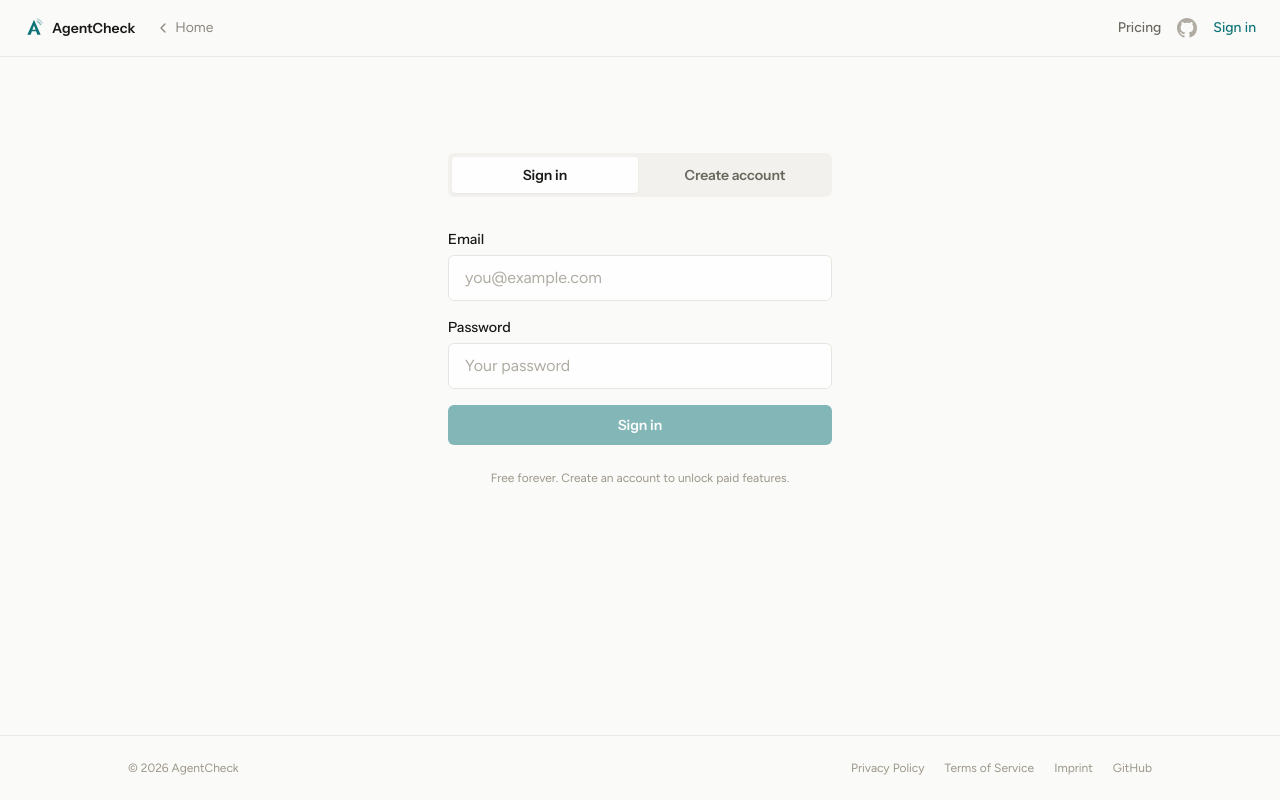
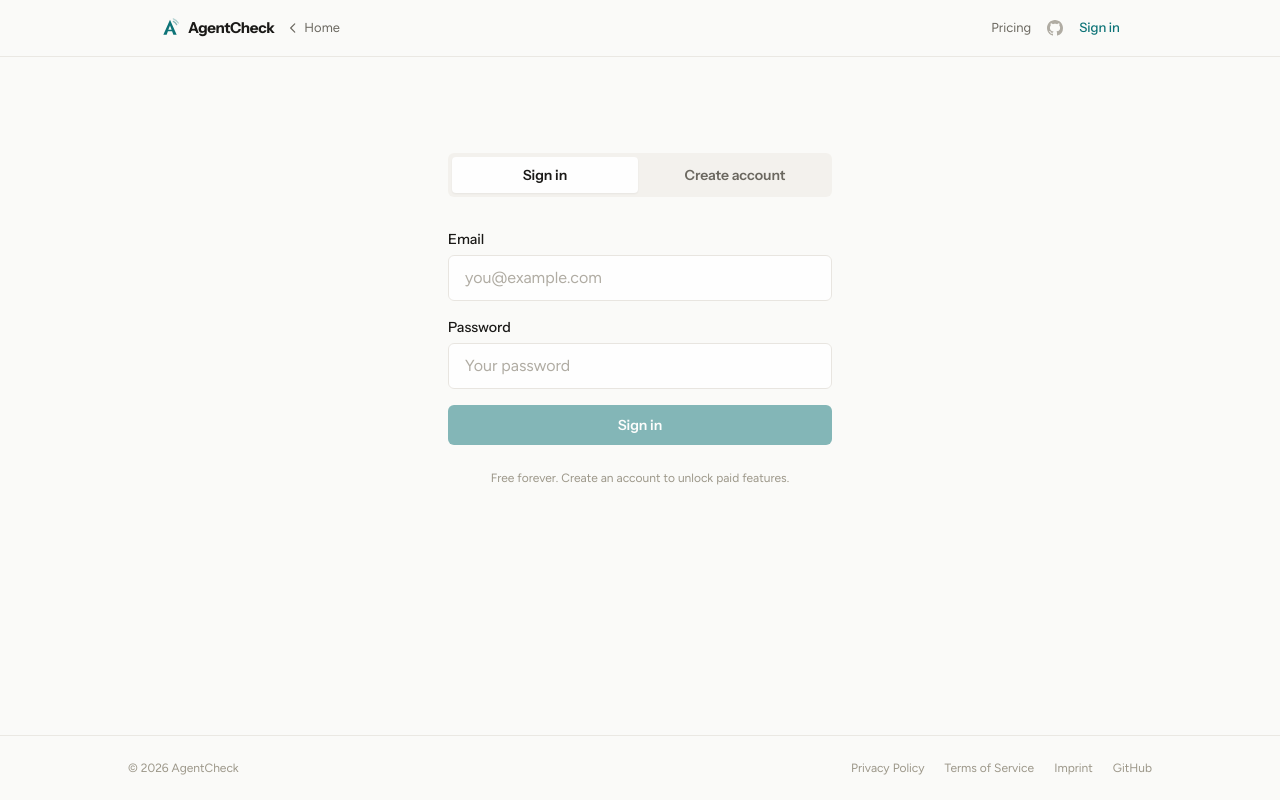
Before and after one commit to lennystepn-hue/agentready, a Vue app in the folder frontend/: page /login in a window 1280 px wide. Built offline with nearby package versions, Linux system fonts and the light colour scheme.

Commit message:
Polish header: move nav links to center, smaller GitHub icon, cleaner layout
Co-Authored-By: Claude Opus 4.6 (1M context) <noreply@anthropic.com>

```diff
--- a/frontend/src/components/AppHeader.vue
+++ b/frontend/src/components/AppHeader.vue
@@ -1,83 +1,68 @@
 <script setup>
 import { isLoggedIn } from '../auth.js'
 import UserDropdown from './UserDropdown.vue'
-import { useRoute } from 'vue-router'
-
-const route = useRoute()
 
 defineProps({
-  showBack: {
-    type: String,
-    default: '',
-  },
-  backLabel: {
-    type: String,
-    default: 'Back',
-  },
+  showBack: { type: String, default: '' },
+  backLabel: { type: String, default: 'Back' },
 })
 </script>
 
 <template>
   <header class="sticky top-0 z-50 bg-page/95 backdrop-blur-sm border-b border-border-light">
-    <div class="h-14 max-w-7xl mx-auto px-4 sm:px-6 flex items-center justify-between gap-4">
-      <!-- Left -->
-      <div class="flex items-center gap-3 min-w-0">
-        <router-link to="/" class="flex items-center gap-2 shrink-0">
+    <div class="h-14 max-w-5xl mx-auto px-6 lg:px-8 flex items-center justify-between">
+      <!-- Left: Logo + back -->
+      <div class="flex items-center gap-3">
+        <router-link to="/" class="flex items-center gap-2 flex-shrink-0">
           <svg class="w-5 h-5 text-accent" viewBox="0 0 24 24" fill="none">
             <path d="M12 2L4 20h4l1.5-4h5L16 20h4L12 2zm0 7l2 5h-4l2-5z" fill="currentColor"/>
             <path d="M20 8a10 10 0 00-4-4" stroke="currentColor" stroke-width="1.5" stroke-linecap="round" opacity="0.5"/>
             <path d="M22 6a14 14 0 00-6-5" stroke="currentColor" stroke-width="1.5" stroke-linecap="round" opacity="0.3"/>
           </svg>
-          <span class="font-display font-semibold text-warm-900 text-sm">AgentCheck</span>
+          <span class="font-display font-bold text-[15px] tracking-tight text-primary">AgentCheck</span>
         </router-link>
 
+        <!-- Back button -->
         <router-link
           v-if="showBack"
           :to="showBack"
-          class="hidden sm:flex items-center gap-1 text-sm text-warm-500 hover:text-warm-700 transition-colors ml-2"
+          class="hidden sm:flex items-center gap-1 text-[13px] text-secondary hover:text-primary transition-colors"
         >
-          <svg class="w-4 h-4" viewBox="0 0 24 24" fill="none" stroke="currentColor" stroke-width="2" stroke-linecap="round" stroke-linejoin="round">
-            <polyline points="15 18 9 12 15 6" />
+          <svg class="w-3.5 h-3.5" fill="none" viewBox="0 0 24 24" stroke="currentColor" stroke-width="2">
+            <path stroke-linecap="round" stroke-linejoin="round" d="M15 19l-7-7 7-7" />
           </svg>
           {{ backLabel }}
         </router-link>
+
+        <!-- Center nav links (from slot) — only on wider screens -->
+        <div class="hidden md:flex items-center gap-5 ml-6">
+          <slot name="actions" />
+        </div>
       </div>
 
-      <!-- Right -->
+      <!-- Right: compact group -->
       <div class="flex items-center gap-4">
-        <slot name="actions" />
-
-        <router-link
-          to="/pricing"
-          class="text-sm font-medium transition-colors"
-          :class="route.path === '/pricing' ? 'text-accent' : 'text-warm-600 hover:text-warm-800'"
-        >
+        <router-link to="/pricing" class="hidden sm:block text-[13px] text-secondary hover:text-primary transition-colors">
           Pricing
         </router-link>
 
         <a
-          href="https://github.com"
+          href="https://github.com/lennystepn-hue/agentready"
           target="_blank"
-          rel="noopener noreferrer"
-          class="text-warm-400 hover:text-warm-600 transition-colors"
+          rel="noopener"
+          class="hidden sm:block text-warm-400 hover:text-secondary transition-colors"
           aria-label="GitHub"
         >
-          <svg class="w-5 h-5" viewBox="0 0 24 24" fill="currentColor">
+          <svg class="w-4 h-4" viewBox="0 0 24 24" fill="currentColor">
             <path d="M12 0C5.37 0 0 5.37 0 12c0 5.31 3.435 9.795 8.205 11.385.6.105.825-.255.825-.57 0-.285-.015-1.23-.015-2.235-3.015.555-3.795-.735-4.035-1.41-.135-.345-.72-1.41-1.23-1.695-.42-.225-1.02-.78-.015-.795.945-.015 1.62.87 1.845 1.23 1.08 1.815 2.805 1.305 3.495.99.105-.78.42-1.305.765-1.605-2.67-.3-5.46-1.335-5.46-5.925 0-1.305.465-2.385 1.23-3.225-.12-.3-.54-1.53.12-3.18 0 0 1.005-.315 3.3 1.23.96-.27 1.98-.405 3-.405s2.04.135 3 .405c2.295-1.56 3.3-1.23 3.3-1.23.66 1.65.24 2.88.12 3.18.765.84 1.23 1.905 1.23 3.225 0 4.605-2.805 5.625-5.475 5.925.435.375.81 1.095.81 2.22 0 1.605-.015 2.895-.015 3.3 0 .315.225.69.825.57A12.02 12.02 0 0024 12c0-6.63-5.37-12-12-12z" />
           </svg>
         </a>
 
-        <template v-if="isLoggedIn">
-          <UserDropdown />
-        </template>
-        <template v-else>
-          <router-link
-            to="/login"
-            class="text-sm font-medium text-accent hover:text-accent/80 transition-colors"
-          >
-            Sign in
-          </router-link>
-        </template>
+        <!-- Auth -->
+        <UserDropdown v-if="isLoggedIn" />
+        <router-link v-else to="/login" class="text-[13px] font-display font-medium text-accent hover:text-accent-hover transition-colors">
+          Sign in
+        </router-link>
       </div>
     </div>
   </header>
```
